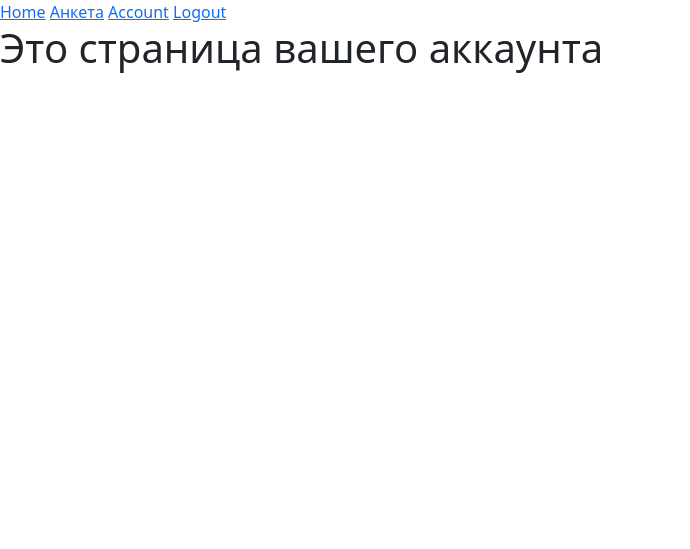
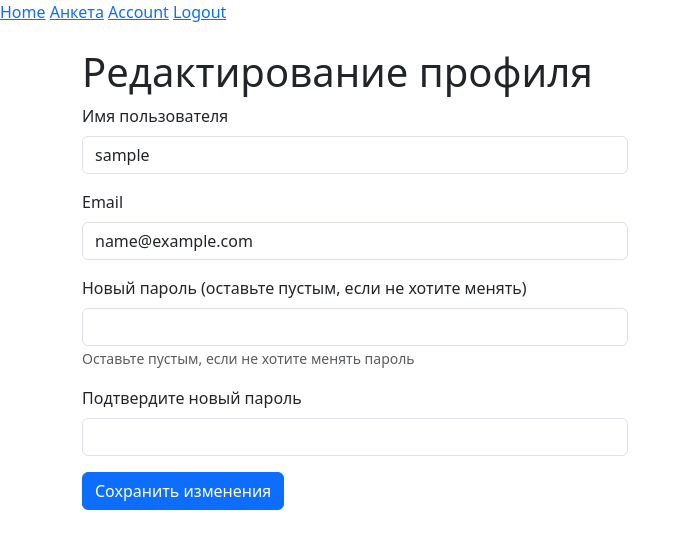
Before and after one commit to ergon73/VD07-app-flask-auth, a Flask app: page /account in a window 1280 px wide. Shown: the top 549 px of the page, without its empty margins (0-690 px from the left). Run offline with Flask 3, Linux system fonts and the light colour scheme; the visitor is signed in with stand-in values (Sample User, id 1).

Commit message:
Flask authentication application with user profile editing
- User registration and login system
- Password hashing with bcrypt
- Session management with Flask-Login
- Protected routes with @login_required decorator
- User profile editing (username, email, password)
- User questionnaire feature with age calculation
- Bootstrap UI styling
- SQLite database with SQLAlchemy ORM
- CSRF protection with Flask-WTF
- Configuration management via config.py
- Complete project documentation in README

```diff
--- a/app/forms.py
+++ b/app/forms.py
@@ -1,6 +1,7 @@
 from flask_wtf import FlaskForm
+from flask_login import current_user
 from wtforms import StringField, PasswordField, BooleanField, SubmitField, IntegerField
-from wtforms.validators import DataRequired, Length, Email, EqualTo, ValidationError, NumberRange
+from wtforms.validators import DataRequired, Length, Email, EqualTo, ValidationError, NumberRange, Optional
 from app.models import User
 
 
@@ -36,3 +37,39 @@ class QuestionnaireForm(FlaskForm):
     hobby = StringField('Любимое хобби', validators=[DataRequired()])
     age = IntegerField('Возраст', validators=[DataRequired(), NumberRange(min=0, max=120)])
     submit = SubmitField('Отправить')
+
+
+# Форма для редактирования профиля пользователя
+class UpdateProfileForm(FlaskForm):
+    username = StringField('Имя пользователя', validators=[DataRequired(), Length(min=2, max=35)])
+    email = StringField('Email', validators=[DataRequired(), Email()])
+    password = PasswordField('Новый пароль (оставьте пустым, если не хотите менять)', validators=[Optional()])
+    confirm_password = PasswordField('Подтвердите новый пароль', validators=[Optional()])
+    submit = SubmitField('Сохранить изменения')
+
+    def validate_username(self, username):
+        # Проверяем уникальность только если имя изменилось
+        if current_user.is_authenticated and username.data != current_user.username:
+            user = User.query.filter_by(username=username.data).first()
+            if user:
+                raise ValidationError('Такое имя уже существует. Пожалуйста, выберите другое.')
+
+    def validate_email(self, email):
+        # Проверяем уникальность только если email изменился
+        if current_user.is_authenticated and email.data != current_user.email:
+            user = User.query.filter_by(email=email.data).first()
+            if user:
+                raise ValidationError('Такая почта уже используется. Пожалуйста, выберите другую.')
+
+    def validate_password(self, password):
+        # Если указан пароль, проверяем что подтверждение тоже заполнено и совпадает
+        if password.data:
+            if not self.confirm_password.data:
+                raise ValidationError('Подтвердите новый пароль.')
+            if password.data != self.confirm_password.data:
+                raise ValidationError('Пароли должны совпадать.')
+
+    def validate_confirm_password(self, confirm_password):
+        # Если указано подтверждение, проверяем что пароль тоже заполнен
+        if confirm_password.data and not self.password.data:
+            raise ValidationError('Введите новый пароль.')
--- a/app/routes.py
+++ b/app/routes.py
@@ -3,7 +3,7 @@ from flask_login import login_user, logout_user, current_user, login_required
 from datetime import datetime
 from app.models import User
 from app import app, db, bcrypt
-from app.forms import RegistrationForm, LoginForm, QuestionnaireForm
+from app.forms import RegistrationForm, LoginForm, QuestionnaireForm, UpdateProfileForm
 
 @app.route('/')
 @app.route('/home')
@@ -44,10 +44,26 @@ def logout():
     logout_user()
     return redirect(url_for('home'))
 
-@app.route('/account')
+@app.route('/account', methods=['GET', 'POST'])
 @login_required
 def account():
-    return render_template('account.html')
+    form = UpdateProfileForm()
+    if form.validate_on_submit():
+        # Обновление имени пользователя
+        current_user.username = form.username.data
+        # Обновление email
+        current_user.email = form.email.data
+        # Обновление пароля (только если введен новый пароль)
+        if form.password.data:
+            current_user.password = bcrypt.generate_password_hash(form.password.data).decode('utf-8')
+        db.session.commit()
+        flash('Профиль успешно обновлен!', 'success')
+        return redirect(url_for('account'))
+    elif request.method == 'GET':
+        # Заполняем форму текущими данными пользователя
+        form.username.data = current_user.username
+        form.email.data = current_user.email
+    return render_template('account.html', form=form, title='Аккаунт')
 
 
 # Маршрут для анкеты
--- a/app/templates/account.html
+++ b/app/templates/account.html
@@ -1,9 +1,58 @@
 {% extends "base.html" %}
 
 {% block title %}
-аккаунт
+{{ title }}
 {% endblock %}
 
 {% block content %}
-<h1>Это страница вашего аккаунта</h1>
+<div class="container mt-4">
+    <h1>Редактирование профиля</h1>
+    <div class="row">
+        <div class="col-md-6">
+            <form method="POST" action="{{ url_for('account') }}">
+                {{ form.hidden_tag() }}
+                <div class="form-group mb-3">
+                    {{ form.username.label(class="form-label") }}
+                    {{ form.username(class="form-control") }}
+                    {% if form.username.errors %}
+                        {% for error in form.username.errors %}
+                            <span class="text-danger">{{ error }}</span>
+                        {% endfor %}
+                    {% endif %}
+                </div>
+                <div class="form-group mb-3">
+                    {{ form.email.label(class="form-label") }}
+                    {{ form.email(class="form-control") }}
+                    {% if form.email.errors %}
+                        {% for error in form.email.errors %}
+                            <span class="text-danger">{{ error }}</span>
+                        {% endfor %}
+                    {% endif %}
+                </div>
+                <div class="form-group mb-3">
+                    {{ form.password.label(class="form-label") }}
+                    {{ form.password(class="form-control") }}
+                    {% if form.password.errors %}
+                        {% for error in form.password.errors %}
+                            <span class="text-danger">{{ error }}</span>
+                        {% endfor %}
+                    {% endif %}
+                    <small class="form-text text-muted">Оставьте пустым, если не хотите менять пароль</small>
+                </div>
+                <div class="form-group mb-3">
+                    {{ form.confirm_password.label(class="form-label") }}
+                    {{ form.confirm_password(class="form-control") }}
+                    {% if form.confirm_password.errors %}
+                        {% for error in form.confirm_password.errors %}
+                            <span class="text-danger">{{ error }}</span>
+                        {% endfor %}
+                    {% endif %}
+                </div>
+                <div class="form-group">
+                    {{ form.submit(class="btn btn-primary") }}
+                </div>
+            </form>
+        </div>
+    </div>
+</div>
 {% endblock %}
```
Also changed, not shown: README.md.
